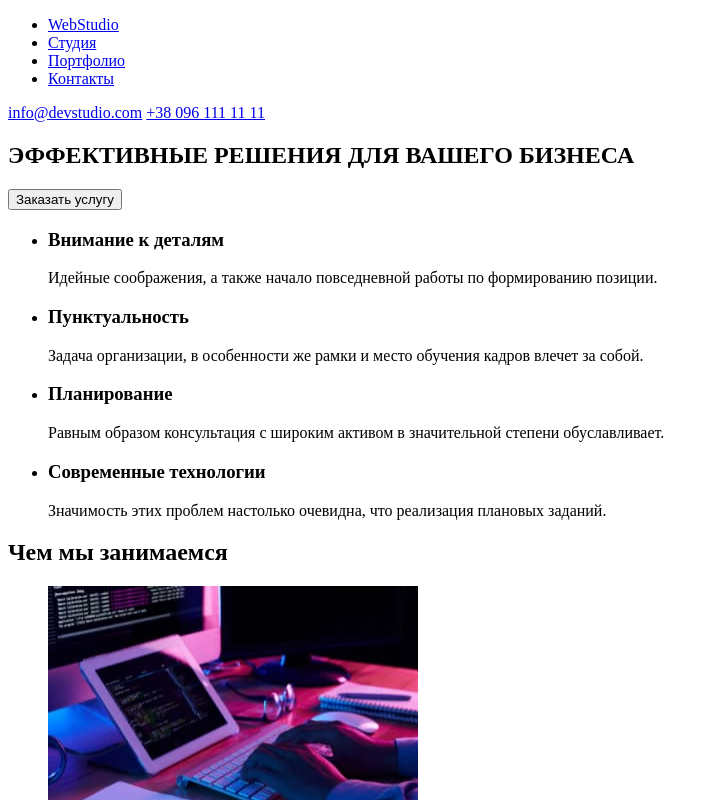
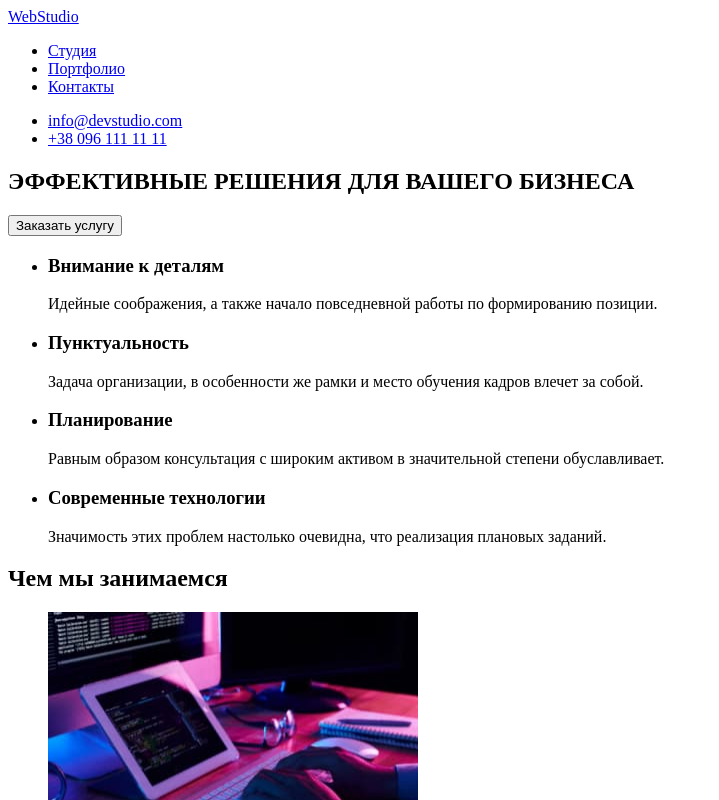
Before and after one commit to SergioOdessa11/goit-markup-hw-01, a plain HTML site: page index.html in a window 1280 px wide. Shown: the top 800 px of the page, without its empty margins (0-719 px from the left). Drawn offline with Linux system fonts and the light colour scheme.

Commit message:
completed the layout HTML markup

```diff
--- a/index.html
+++ b/index.html
@@ -10,10 +10,8 @@
      <!--Header-->
     <header>
         <nav>
+            <a href="#" lang="en">WebStudio</a>
             <ul>
-                <li>
-                    <a href="#" lang="en">WebStudio</a>
-                </li>
                 <li>
                     <a href="#">Студия</a>
                 </li>
@@ -25,8 +23,10 @@
                 </li>
             </ul>
         </nav>
-        <a href="mailto:info@devstudio.com">info@devstudio.com</a>
-        <a href="tel:+380961111111">+38 096 111 11 11</a>
+        <ul>
+            <li><a href="mailto:info@devstudio.com">info@devstudio.com</a></li>
+            <li><a href="tel:+380961111111">+38 096 111 11 11</a></li>
+        </ul>
     </header>
     <!--Main-->
     <main>
@@ -95,9 +95,9 @@
     </main>
     <!--footer-->
     <footer>
+        <a href="#" lang="en">WebStudio</a>
         <address>
             <ul>
-                <li><a href="#" lang="en">WebStudio</a></li>
                 <li><a href="https://goo.gl/maps/SJn8JqEpMTKMc3Sh7" target="_blank" rel="noopener noreferrer">
                     г. Киев, пр-т Леси Украинки, 26</a></li>
                 <li><a href="mailto:info@example.com">info@example.com</a></li>
```
